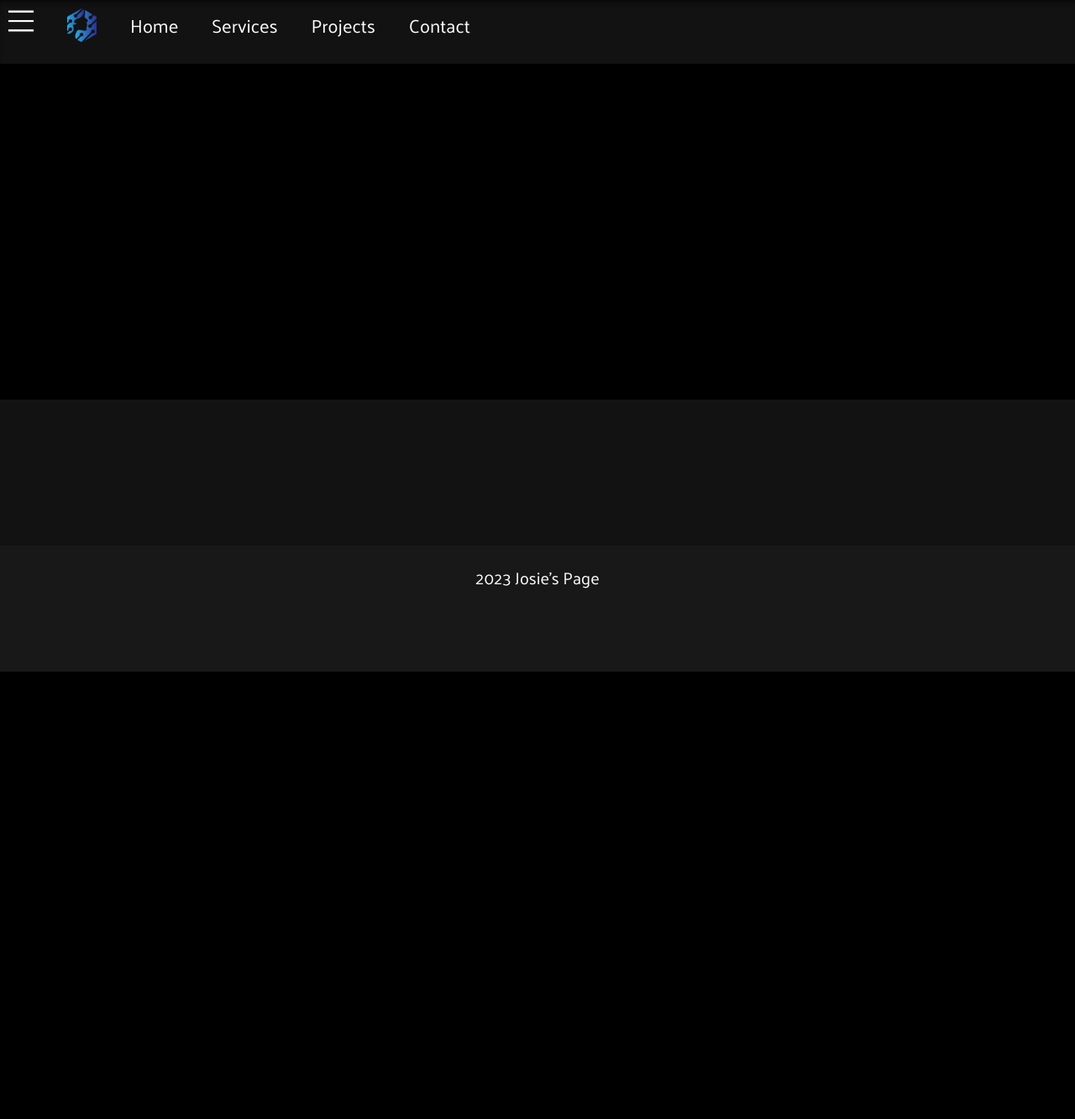
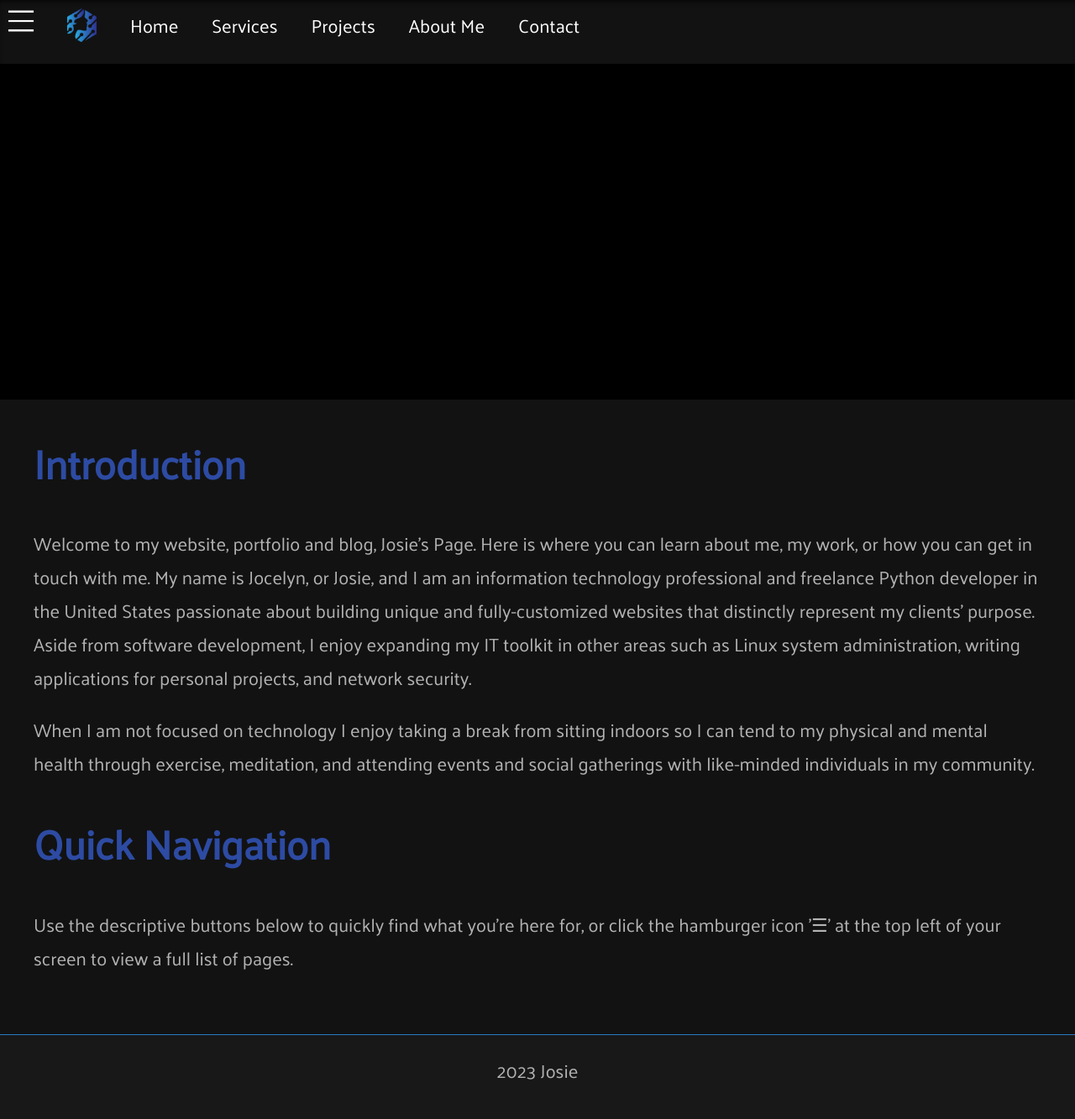
Before and after one commit to CyberJosie/josie, a Django app: page / in a window 1280 px wide. Shown: the whole page at 84% size. Before the commit the page ends 800 px from the top, so only its background shows below. Run offline with Django 4.2, Linux system fonts and the light colour scheme.

Commit message:
Header and menu additions, start home page

```diff
--- a/static/css/style.css
+++ b/static/css/style.css
@@ -1,6 +1,21 @@
 @font-face {
     font-family: 'palanquin';
     src: url('/static/fonts/palanquin-regular.ttf');
+}
+
+@font-face {
+    font-family: 'palanquin-bold';
+    src: url('/static/fonts/palanquin-bold.ttf');
+}
+
+@font-face {
+    font-family: 'palanquin-light';
+    src: url('/static/fonts/palanquin-light.ttf');
+}
+
+@font-face {
+    font-family: 'palanquin-semibold';
+    src: url('/static/fonts/palanquin-semibold.ttf');
 }
 
 :root {
@@ -39,26 +54,31 @@ h2 {
 
 h3 {
     font-family: 'palanquin';
-    font-size: 36px;
+    font-size: 32px;
     color: var(--blue-2);
 }
 
 h4 {
     font-family: 'palanquin';
-    font-size: 32px;
+    font-size: 28px;
     color: var(--blue-2);
 }
 
 h5 {
     font-family: 'palanquin';
-    font-size: 28px;
+    font-size: 24px;
     color: var(--blue-2);
 }
 
 p {
     font-family: 'palanquin';
-    font-size: 20px;
-    color: white;
+    font-size: 22px;
+    color: var(--lwhite);
+}
+
+i {
+    font-family: 'palanquin-light';
+    font-style: italic;
 }
 
 /* Wraps the whole page */
@@ -206,8 +226,9 @@ p {
     position: absolute;
     bottom: 0;
     width: 100%;
-    height: 150px;
+    height: 100px;
     background-color: var(--dark-1);
+    border-top: 1px solid var(--blue-1)
 }
 
 footer>* {
--- a/templates/Site/base_footer.html
+++ b/templates/Site/base_footer.html
@@ -1,5 +1,5 @@
 <div class="footer">
     <p style="text-align: center;">
-        2023 Josie's Page
+        2023 Josie
     </p>
 </div>
--- a/templates/Site/base_header.html
+++ b/templates/Site/base_header.html
@@ -35,6 +35,13 @@
                 </div>
             </a>
         </div>
+        <div class="header-bar-btn-wrap noshow" title="About Me">
+            <a href="">
+                <div class="header-bar-btn">
+                    <span>About Me</span>
+                </div>
+            </a>
+        </div>
         <div class="header-bar-btn-wrap noshow" title="Contact">
             <a href="">
                 <div class="header-bar-btn">
@@ -56,6 +63,9 @@
             </div>
             <div class="menu-link">
                 <a href="" title="Projects">Projects</a>
+            </div>
+            <div class="menu-link">
+                <a href="" title="About Me">About Me</a>
             </div>
             <div class="menu-link">
                 <a href="" title="Contact">Contact</a>
--- a/templates/Site/index.html
+++ b/templates/Site/index.html
@@ -1,12 +1,41 @@
 {% extends 'Site/base.html' %}
 {% load static %}
 {% block content %}
+
 <head>
     <title>
         {{page_title}}
     </title>
 </head>
 
-<div class="landing-cover"></div>
+<div class="landing-cover">
+
+</div>
+<div class="page-padding">
+    <h1>
+        Introduction
+    </h1>
+    <p>
+        Welcome to my website, portfolio and blog, Josie's Page. Here is where you can learn about me,
+        my work, or how you can get in touch with me.
+        My name is Jocelyn, or Josie, and I am an information technology professional and freelance Python
+        developer in the United States passionate about building unique and fully-customized websites that distinctly represent
+        my clients' purpose. Aside from software development, I enjoy expanding my IT toolkit in other areas such as
+        Linux system administration, writing applications for personal projects, and network security.
+    </p>
+    <p>
+        When I am not focused on technology I enjoy taking a break from sitting indoors so I can tend to my physical
+        and mental health through exercise, meditation, and attending events and social gatherings with like-minded
+        individuals in my community.
+    </p>
+
+    <h1>
+        Quick Navigation
+    </h1>
+    <p>
+        Use the descriptive buttons below to quickly find what you're here for, or click the hamburger icon '☰' at the top left
+        of your screen to view a full list of pages.
+    </p>
+</div>
 
 {% endblock %}
```
Also changed, not shown: README.md.
